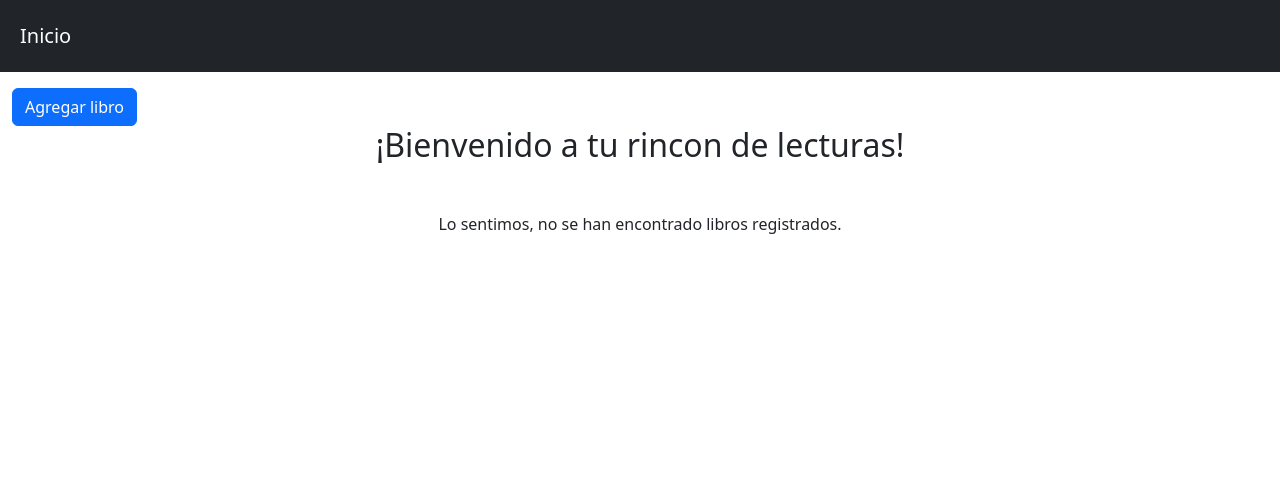
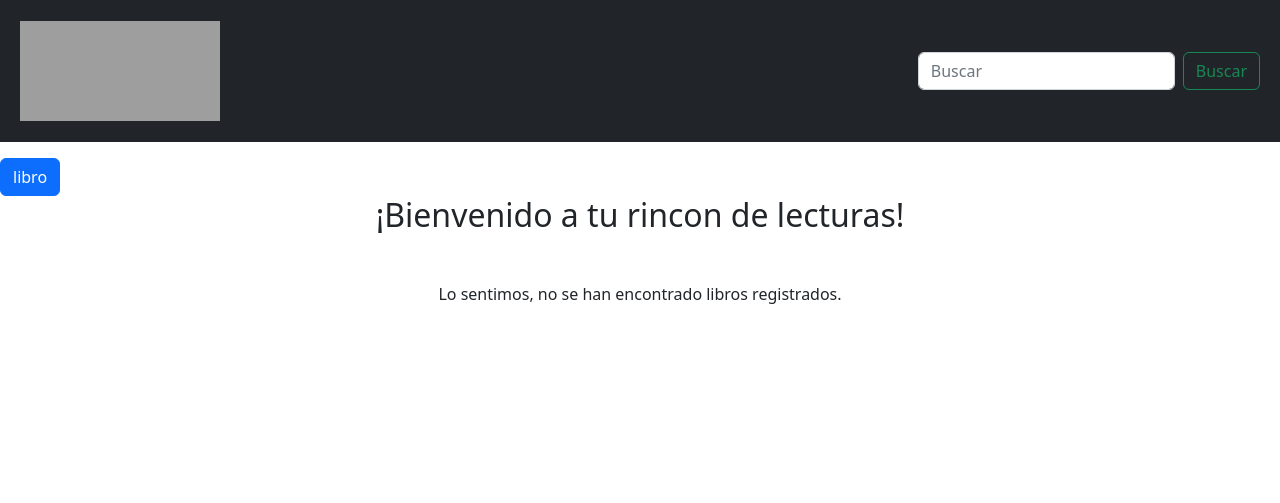
Before and after one commit to 4Library/4Library, a PHP site: page / in a window 1280 px wide. Shown: the top 503 px of the page. Run offline with PHP 8.4, Linux system fonts and the light colour scheme; data that the repository does not hold is empty; grey boxes are pictures that could not be loaded.

Commit message:
add search box and refactor logo head

```diff
--- a/Biblioteca/index.php
+++ b/Biblioteca/index.php
@@ -8,7 +8,7 @@
 
 <div class="row justify-content-start">
         <div class="col-md-4 col-sm-6 col-xs-12">
-            <a href="/4Library/Biblioteca/view/books/create.php" class="btn btn-primary btn-block">Agregar
+            <a href="/4Library/Biblioteca/view/books/create.php" class="btn btn-primary btn-block">
                 libro</a>
         </div>
     </div>
--- a/Biblioteca/view/head/head.php
+++ b/Biblioteca/view/head/head.php
@@ -3,6 +3,7 @@
   <head>
     <meta charset="utf-8">
     <meta name="viewport" content="width=device-width, initial-scale=1">
+    <link rel="stylesheet" href="../resources/css/styles.css">
     <title><?php
         echo (empty($_GET['id']))
         ? ((strpos($_SERVER['REQUEST_URI'],'create')) ? "Agregando nuevo libro" : "Index")
@@ -10,16 +11,32 @@
     ?></title>
     <link href="https://cdn.jsdelivr.net/npm/bootstrap@5.2.1/dist/css/bootstrap.min.css" rel="stylesheet" integrity="sha384-iYQeCzEYFbKjA/T2uDLTpkwGzCiq6soy8tYaI1GyVh/UjpbCx/TYkiZhlZB6+fzT" crossorigin="anonymous">
   </head>
+
   <body>
   <div class="container-fluid bg-dark p-2 mb-3">
     <nav class="navbar navbar-expand-lg navbar-dark bg-dark">
+
         <div class="container-fluid">
-                <a class="navbar-brand" href="/4Library/Biblioteca/index.php">Inicio</a>
+
+            <a class="navbar-brand" href="/4Library/Biblioteca/index.php">
+                <img class="logo" src="./resources/img/logo.svg" alt="Logo 4 Library" style="width: 200px; height: 100px;">
+            </a>
 
             <button class="navbar-toggler" type="button" data-bs-toggle="collapse" data-bs-target="#navbarNavDropdown" aria-controls="navbarNavDropdown" aria-expanded="false" aria-label="Toggle navigation">
             <span class="navbar-toggler-icon"></span>
             </button>
+
+                <!-- Search box -->
+                <form class="d-flex" action="buscar.php" method="GET">
+                <input class="form-control me-2" type="search" placeholder="Buscar" aria-label="Buscar" name="query">
+                <button class="btn btn-outline-success" type="submit">Buscar</button>
+                </form>
+
             </div>
         </nav>
     </div>
     <div class="container-fluid">
+      <!-- espacio para agregar contenido -->
+    </div>
+  </body>
+</html>
```
Also changed, not shown: Biblioteca/view/books/search.php (added, +31 -0 lines), Biblioteca/resources/css/styles.css (line endings or trailing spaces), Biblioteca/resources/img/logo.svg (added). Lines whose indentation alone changed are shown as unchanged.
